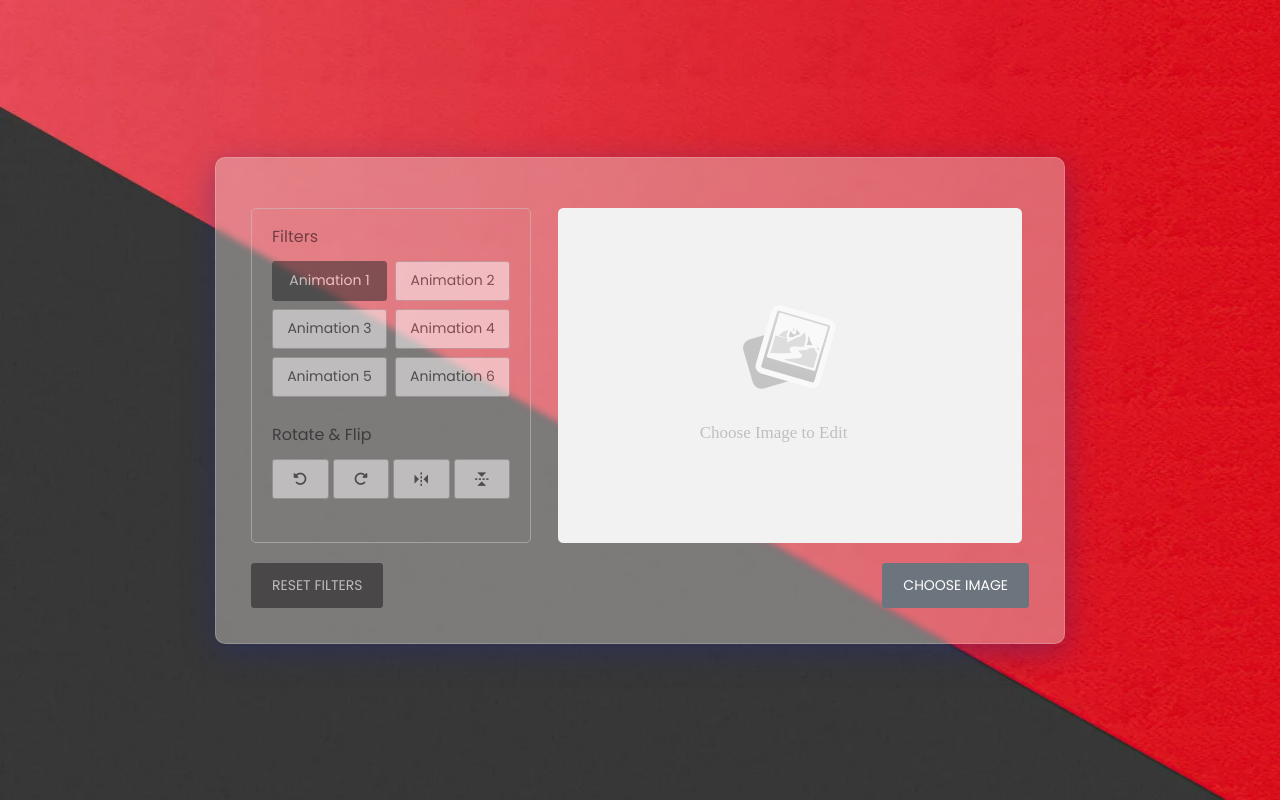
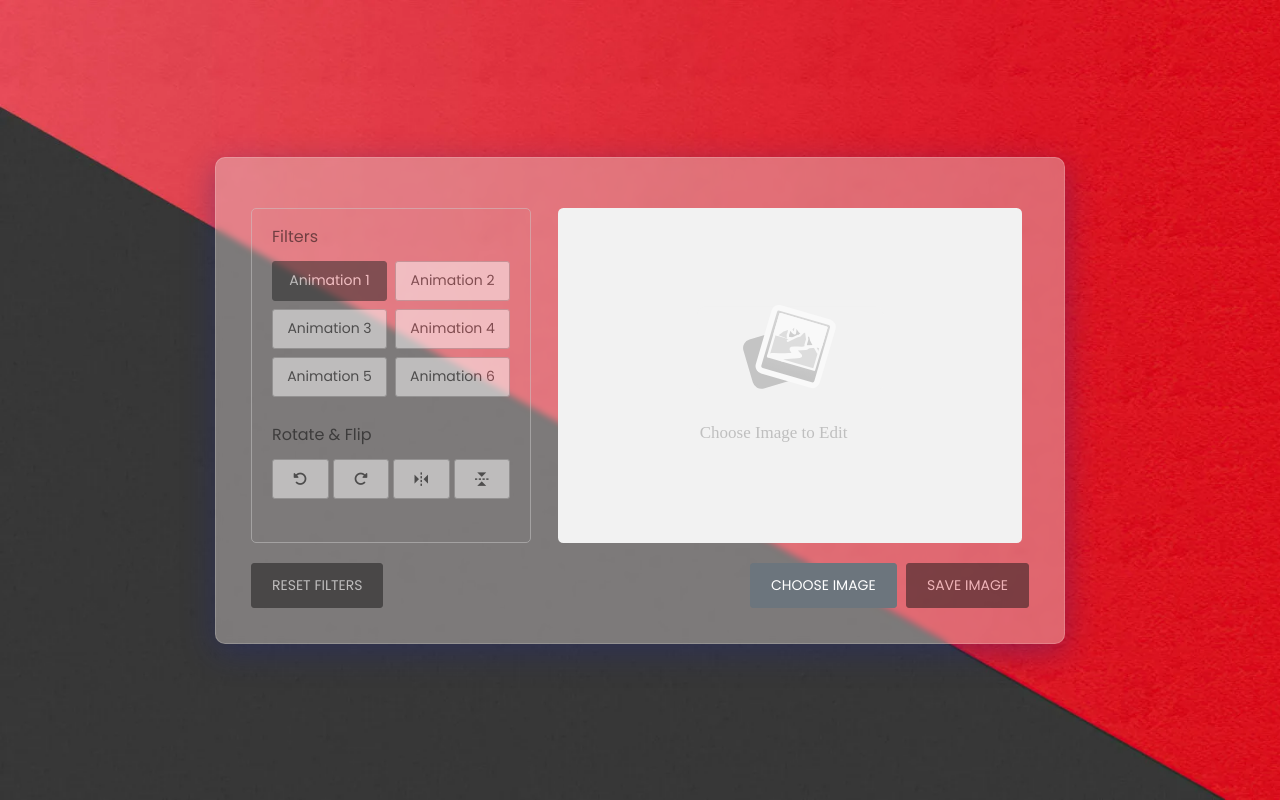
Before and after one commit to Siddhant7174/siddhant-image-animator, a website: page home1.html in a window 1280 px wide. Drawn offline with nearby package versions, Linux system fonts and the light colour scheme.

Commit message:
Update home1.html

```diff
--- a/home1.html
+++ b/home1.html
@@ -52,7 +52,7 @@
             <div class="row">
                 <input type="file" class="file-input" accept="image/*" hidden>
                 <button class="choose-img">Choose Image</button>
-<!--                 <button class="save-img">Save Image</button> -->
+                <button class="save-img">Save Image</button>
             </div>
         </div>
     </div>
```
